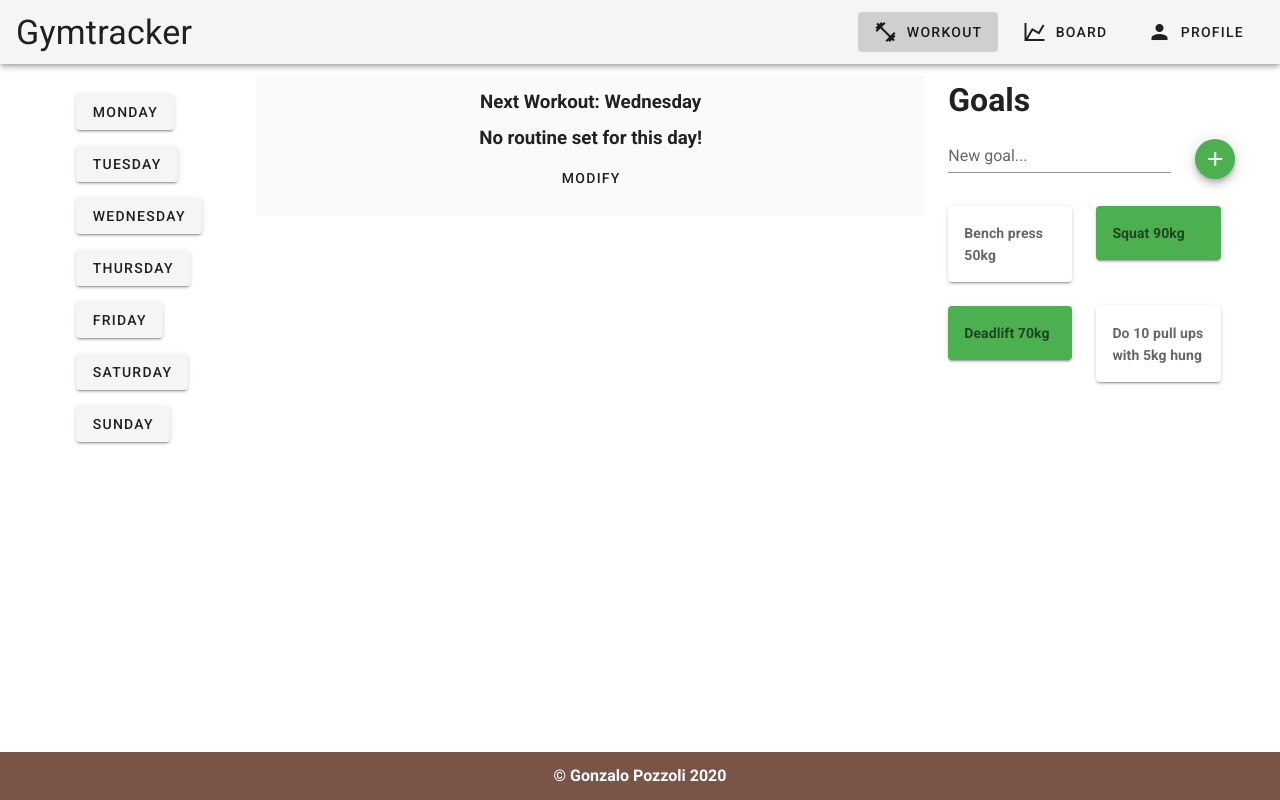
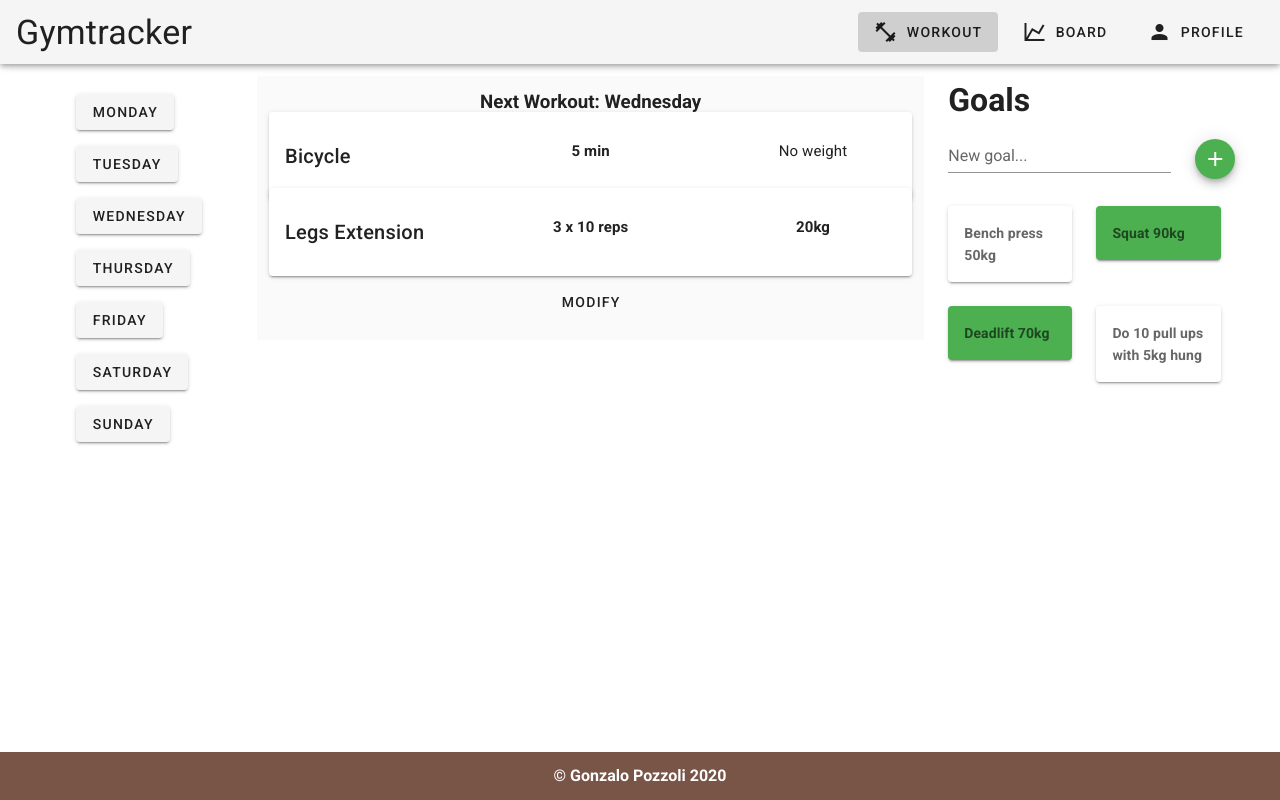
Before and after one commit to gonzzoli/realgymtracker, a Nuxt app: page / in a window 1280 px wide. Shown: the top 800 px of the page. Built offline with nearby package versions, Linux system fonts and the light colour scheme.

Commit message:
Got everything in modifying a routine working, adding, editing and deleting exercises. I think index is finished, maybe starting with board page.

```diff
--- a/components/index/RoutinePanel.vue
+++ b/components/index/RoutinePanel.vue
@@ -10,23 +10,23 @@
       </h3>
       <HorizontalExercises
         v-for="exercise in showAllExercises
-          ? copiedRoutine
-          : copiedRoutine.slice(0, 3)"
+          ? selectedRoutine
+          : selectedRoutine.slice(0, 3)"
         :key="exercise.name"
         :exercise="exercise"
         :modify-routine="modifyingRoutine"
       />
-      <h3 v-if="copiedRoutine.length === 0">No routine set for this day!</h3>
+      <h3 v-if="selectedRoutine.length === 0">No routine set for this day!</h3>
       <v-row justify="space-around">
         <v-btn
-          v-if="copiedRoutine.length > 3 && showAllExercises === false"
+          v-if="selectedRoutine.length > 3 && showAllExercises === false"
           text
           class="my-5"
           @click.stop="showAllExercises = true"
           >Show All</v-btn
         >
         <v-btn
-          v-else-if="copiedRoutine.length > 0 && showAllExercises === true"
+          v-else-if="selectedRoutine.length > 0 && showAllExercises === true"
           class="my-5"
           text
           @click.stop="showAllExercises = false"
@@ -93,24 +93,16 @@ export default {
     return {
       showAllExercises: false,
       firstOpened: true,
-      copiedRoutine: [],
+      copiedRoutine: this.selectedRoutine.slice(0),
     }
   },
   updated() {
     this.firstOpened = false
-    // this is the last thing
-    // successfully modifying the state, but needing to re-rendes
-    // the whole index component to get the updated routines
-    this.copiedRoutine = this.selectedRoutine.slice(
-      0,
-      this.selectedRoutine.length
-    )
   },
   methods: {
     ...mapActions(['actSetNewRoutine']),
     startedModifying() {
-      // dont know why but i have to press the modify button
-      // twice to get this working
+      this.copiedRoutine = this.selectedRoutine.slice(0)
       this.$emit('startedModifying')
       this.showAllExercises = true
     },
@@ -120,7 +112,7 @@ export default {
         exercises: this.copiedRoutine,
         day: this.selectedDay,
       })
-      this.$emit('finishedModifying')
+      this.$emit('finishedModifying', this.copiedRoutine)
     },
     addEmptyExercise(id) {
       try {
--- a/pages/index.vue
+++ b/pages/index.vue
@@ -24,7 +24,6 @@
           :selected-routine="selectedRoutine"
           :modifying-routine="modifyingRoutine"
           @startedModifying="modifyingRoutine = true"
-          @finishedModifying="modifyingRoutine = false"
         />
       </v-col>
       <v-row v-else justify="center">
@@ -33,8 +32,7 @@
             :selected-day="selectedDay"
             :selected-routine="selectedRoutine"
             :modifying-routine="modifyingRoutine"
-            @startedModifying="modifyingRoutine = true"
-            @finishedModifying="modifyingRoutine = false"
+            @finishedModifying="updateRoutine"
           />
         </v-col>
       </v-row>
@@ -96,7 +94,6 @@ export default {
     onSelectDay({ day, routine }) {
       this.selectedDay = day
       this.selectedRoutine = routine
-      console.log(this.selectedDay, this.selectedRoutine)
     },
     setNextDay() {
       const currentDay = this.days[new Date().getDay() - 1]
@@ -123,6 +120,10 @@ export default {
         } catch {}
       }
     },
+    updateRoutine(routine) {
+      this.modifyingRoutine = false
+      this.selectedRoutine = routine
+    },
   },
 }
 </script>
```
Also changed, not shown: store/index.js (+2 -7 lines).
